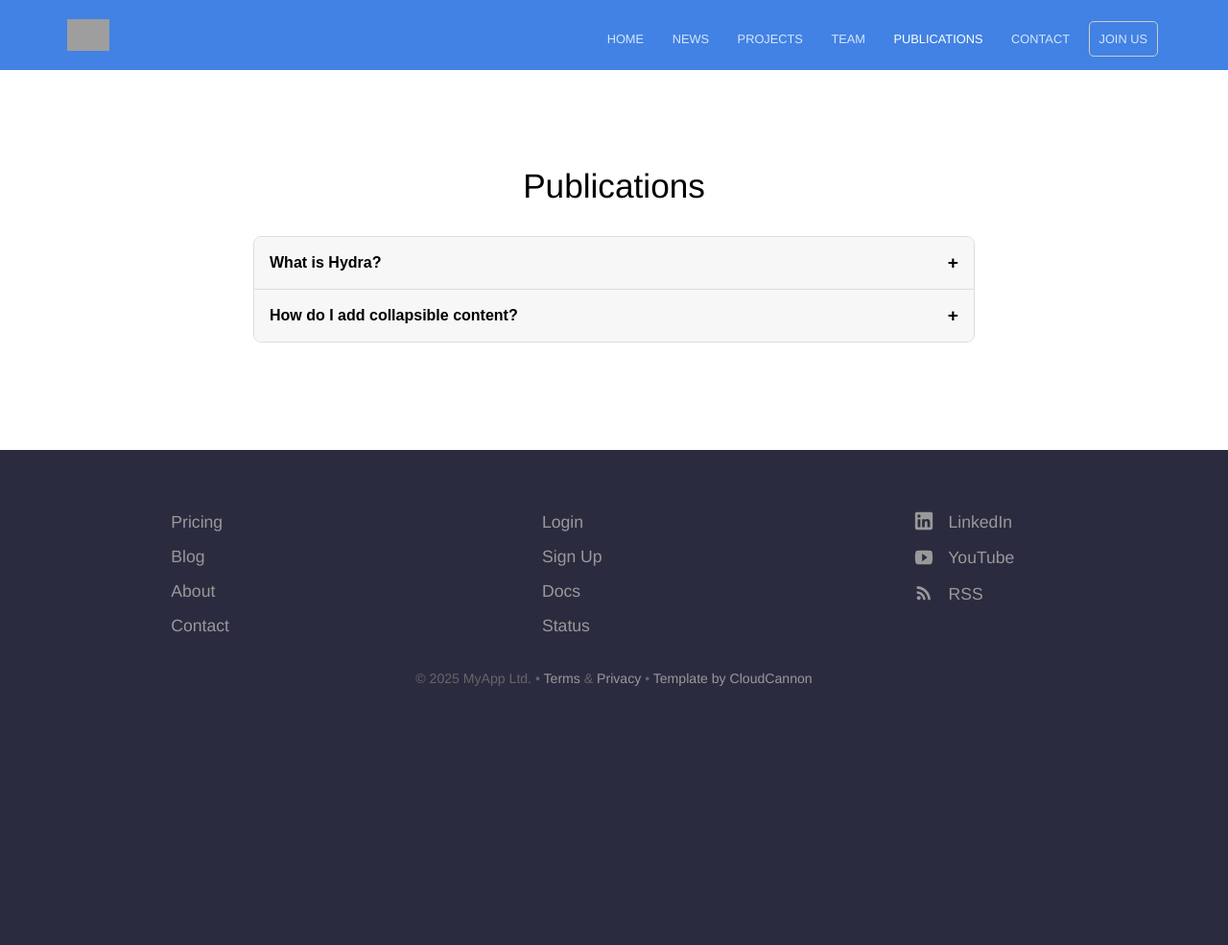
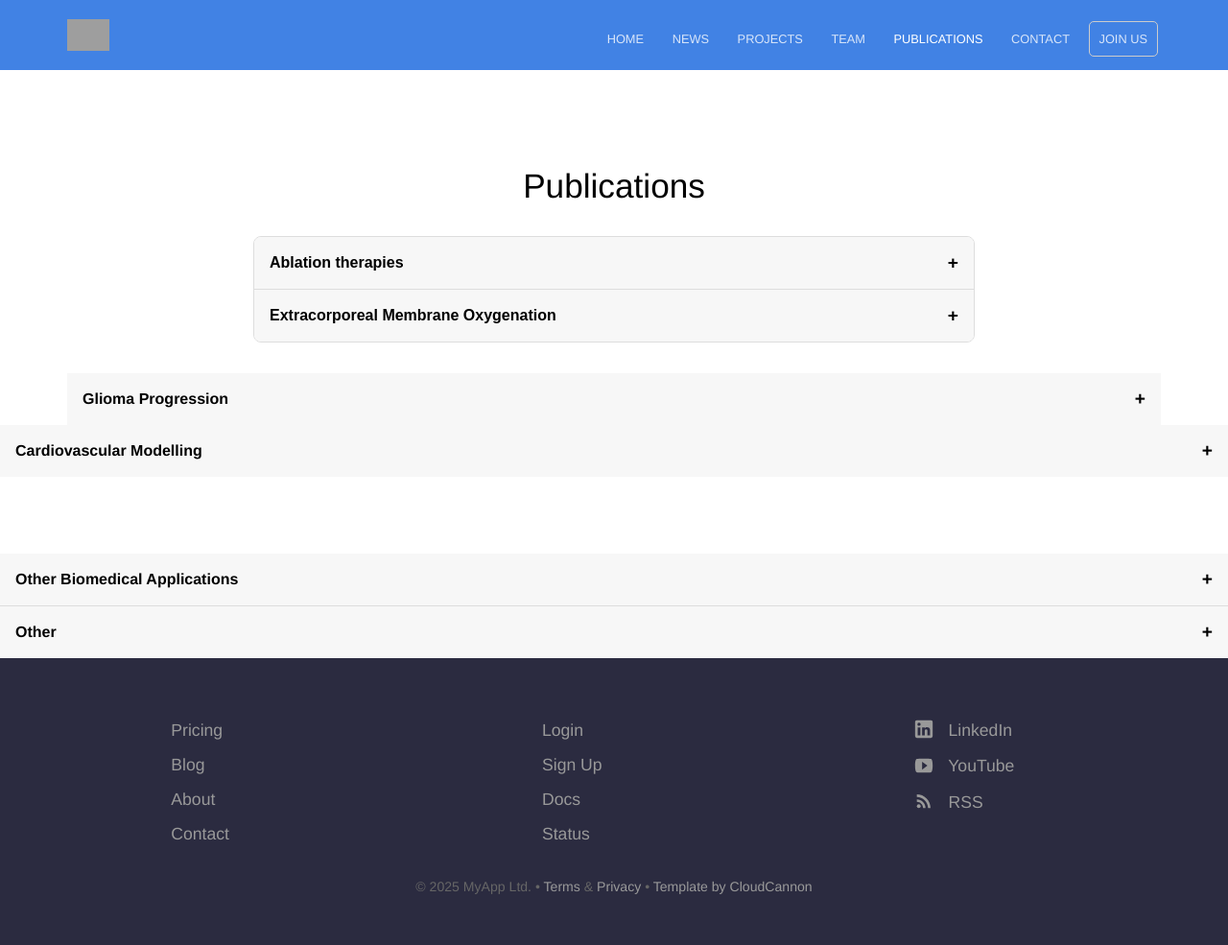
Before and after one commit to linzlabinsilmed/linzlabinsilmed.github.io, a Jekyll site: the page built from publications.html, in a window 1280 px wide. Shown: the whole page at 96% size. Built offline with Jekyll 4.4.1, drawn with Linux system fonts in a browser that asks for light colours; before the commit the page ends 900 px from its top, so only the background shows below that; grey boxes are pictures that could not be loaded.

Commit message:
Update publications.html

```diff
--- a/publications.html
+++ b/publications.html
@@ -6,7 +6,7 @@ description:
 <div class="accordion">
   <div class="accordion-item">
     <button class="accordion-header">
-      <span class="accordion-title">What is Hydra?</span>
+      <span class="accordion-title">Ablation therapies</span>
       <span class="accordion-icon">+</span>
     </button>
     <div class="accordion-body">
@@ -16,7 +16,7 @@ description:
 
   <div class="accordion-item">
     <button class="accordion-header">
-      <span class="accordion-title">How do I add collapsible content?</span>
+      <span class="accordion-title">Extracorporeal Membrane Oxygenation</span>
       <span class="accordion-icon">+</span>
     </button>
     <div class="accordion-body">
@@ -24,3 +24,47 @@ description:
     </div>
   </div>
 </div>
+
+  <div class="accordion-item">
+    <button class="accordion-header">
+      <span class="accordion-title">Glioma Progression</span>
+      <span class="accordion-icon">+</span>
+    </button>
+    <div class="accordion-body">
+      <p>You can use custom HTML, CSS, and JavaScript to create collapsible sections within your pages.</p>
+    </div>
+  </div>
+</div>
+
+  <div class="accordion-item">
+    <button class="accordion-header">
+      <span class="accordion-title">Cardiovascular Modelling</span>
+      <span class="accordion-icon">+</span>
+    </button>
+    <div class="accordion-body">
+      <p>You can use custom HTML, CSS, and JavaScript to create collapsible sections within your pages.</p>
+    </div>
+  </div>
+</div>
+
+  <div class="accordion-item">
+    <button class="accordion-header">
+      <span class="accordion-title">Other Biomedical Applications</span>
+      <span class="accordion-icon">+</span>
+    </button>
+    <div class="accordion-body">
+      <p>You can use custom HTML, CSS, and JavaScript to create collapsible sections within your pages.</p>
+    </div>
+  </div>
+</div>
+
+  <div class="accordion-item">
+    <button class="accordion-header">
+      <span class="accordion-title">Other</span>
+      <span class="accordion-icon">+</span>
+    </button>
+    <div class="accordion-body">
+      <p>You can use custom HTML, CSS, and JavaScript to create collapsible sections within your pages.</p>
+    </div>
+  </div>
+</div>
```
